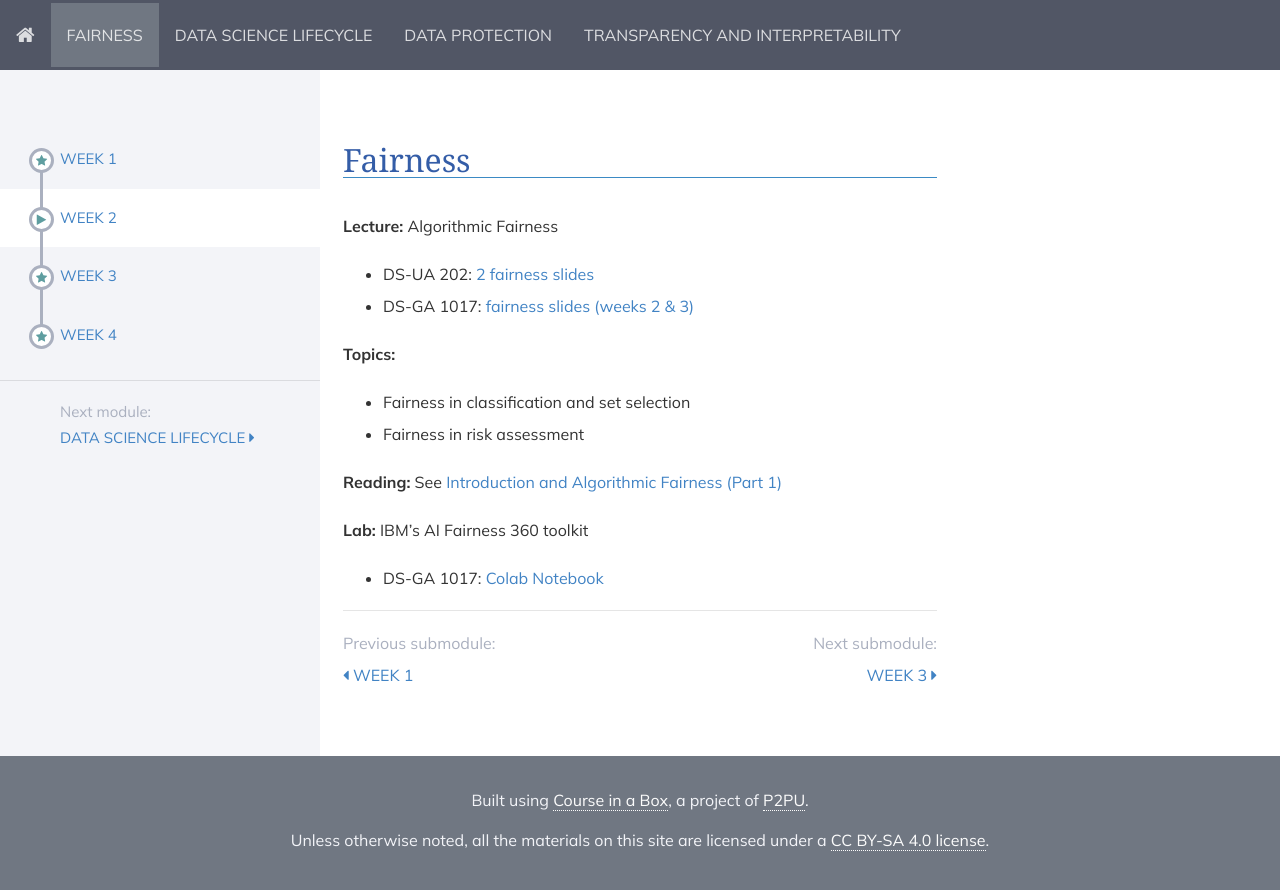
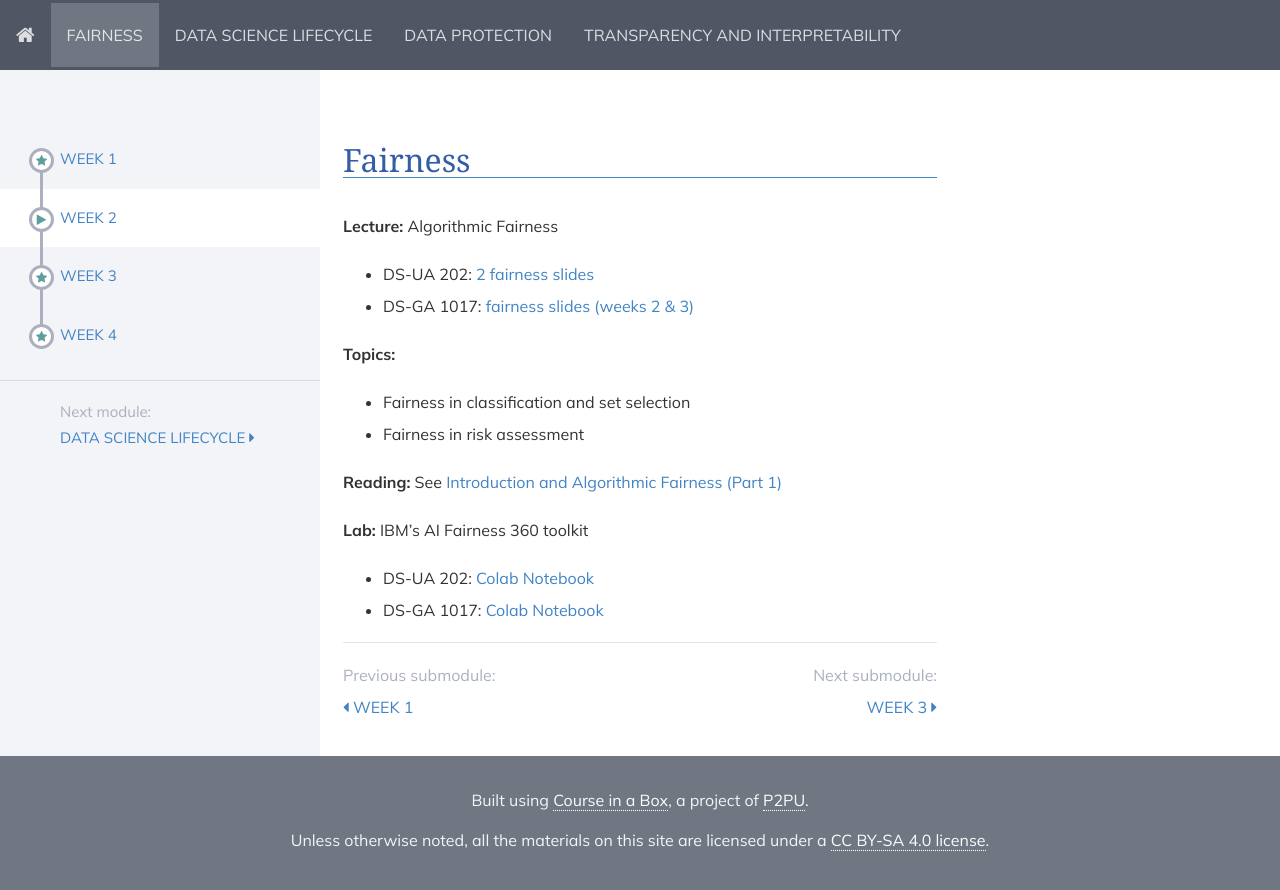
Before and after one commit to DataResponsibly/rds24, a Jekyll site: the page built from modules/fairness/_posts/2000-01-02-week2.md, in a window 1280 px wide. Shown: the top 890 px of the page. Built offline with Jekyll 4.4.1, drawn with Linux system fonts in a browser that asks for light colours; nearby versions of some CDN libraries.

Commit message:
Update 2000-01-02-week2.md

```diff
--- a/modules/fairness/_posts/2000-01-02-week2.md
+++ b/modules/fairness/_posts/2000-01-02-week2.md
@@ -18,4 +18,5 @@ title: Week 2
 
 **Lab:** IBM's AI Fairness 360 toolkit
 
+* DS-UA 202: [Colab Notebook](https://colab.research.google.com/drive/1kGSYlt7FMYX_dxYGRUxedwhT4-hOIFef?usp=sharing)
 * DS-GA 1017: [Colab Notebook](https://drive.google.com/file/d/1tEjVTS012N3IWD5rlRYswmcc0Wc9UIr_/view?usp=sharing)
```
